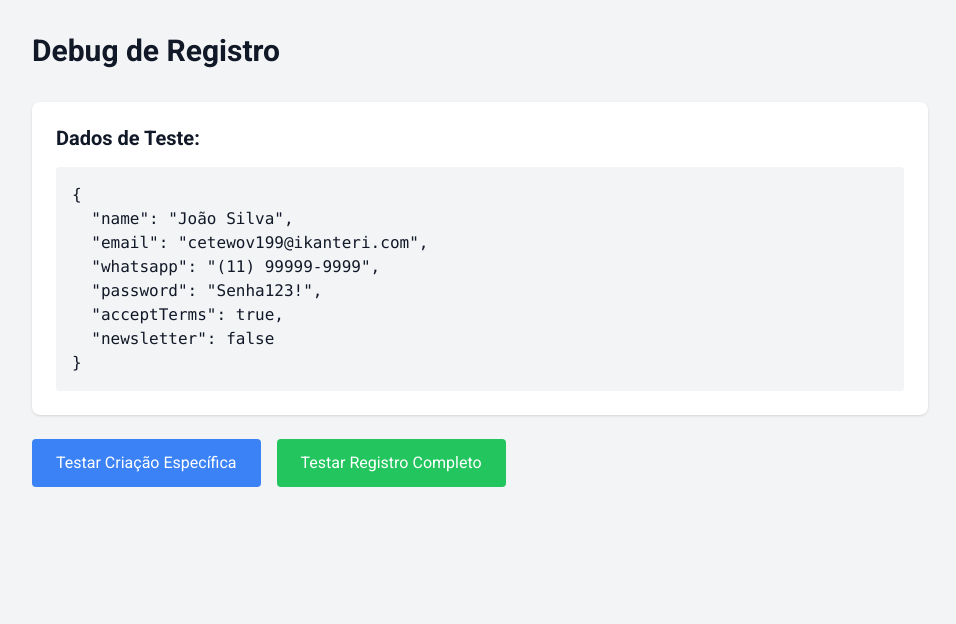
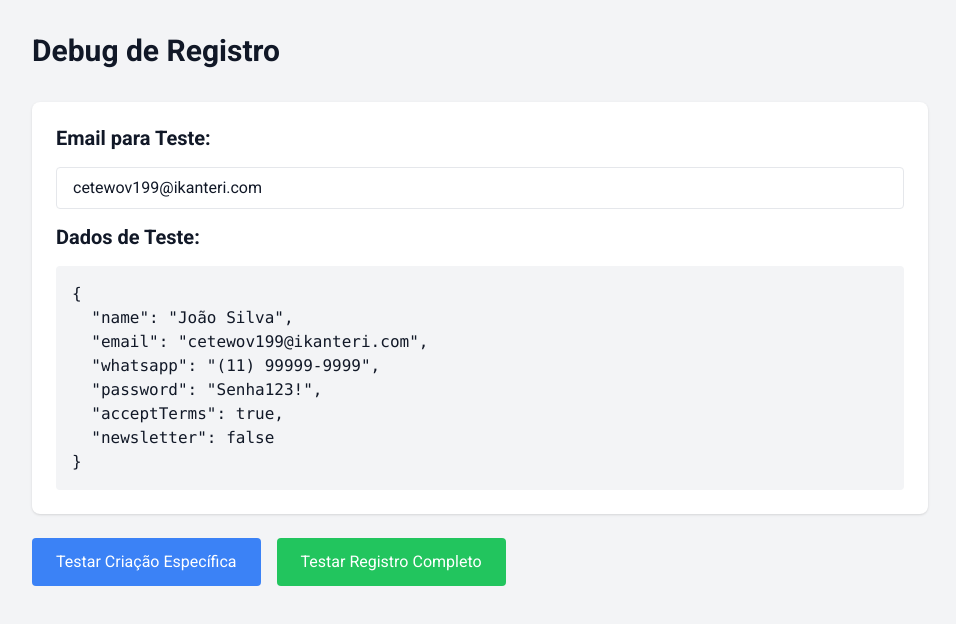
Before and after one commit to rioporto/rioportop2p, a Next.js app: page /test-debug in a window 1280 px wide. Shown: the top 624 px of the page, without its empty margins (160-1116 px from the left). Built offline with nearby package versions, Linux system fonts and the light colour scheme.

Commit message:
feat: adiciona input de email customizado na página de debug
- Permite testar com qualquer email
- Email padrão: cetewov199@ikanteri.com
- Facilita testes de registro com emails específicos

```diff
--- a/src/app/test-debug/page.tsx
+++ b/src/app/test-debug/page.tsx
@@ -5,10 +5,11 @@ import { useState } from 'react';
 export default function TestDebugPage() {
   const [result, setResult] = useState<any>(null);
   const [loading, setLoading] = useState(false);
+  const [customEmail, setCustomEmail] = useState('cetewov199@ikanteri.com');
 
   const testData = {
     name: "João Silva",
-    email: "cetewov199@ikanteri.com",
+    email: customEmail,
     whatsapp: "(11) 99999-9999",
     password: "Senha123!",
     acceptTerms: true,
@@ -74,6 +75,14 @@ export default function TestDebugPage() {
         <h1 className="text-3xl font-bold mb-8">Debug de Registro</h1>
 
         <div className="bg-white p-6 rounded-lg shadow mb-6">
+          <h2 className="text-xl font-semibold mb-4">Email para Teste:</h2>
+          <input
+            type="email"
+            value={customEmail}
+            onChange={(e) => setCustomEmail(e.target.value)}
+            className="w-full px-4 py-2 border rounded mb-4"
+            placeholder="Digite o email para testar"
+          />
           <h2 className="text-xl font-semibold mb-4">Dados de Teste:</h2>
           <pre className="bg-gray-100 p-4 rounded overflow-auto">
             {JSON.stringify(testData, null, 2)}
```
